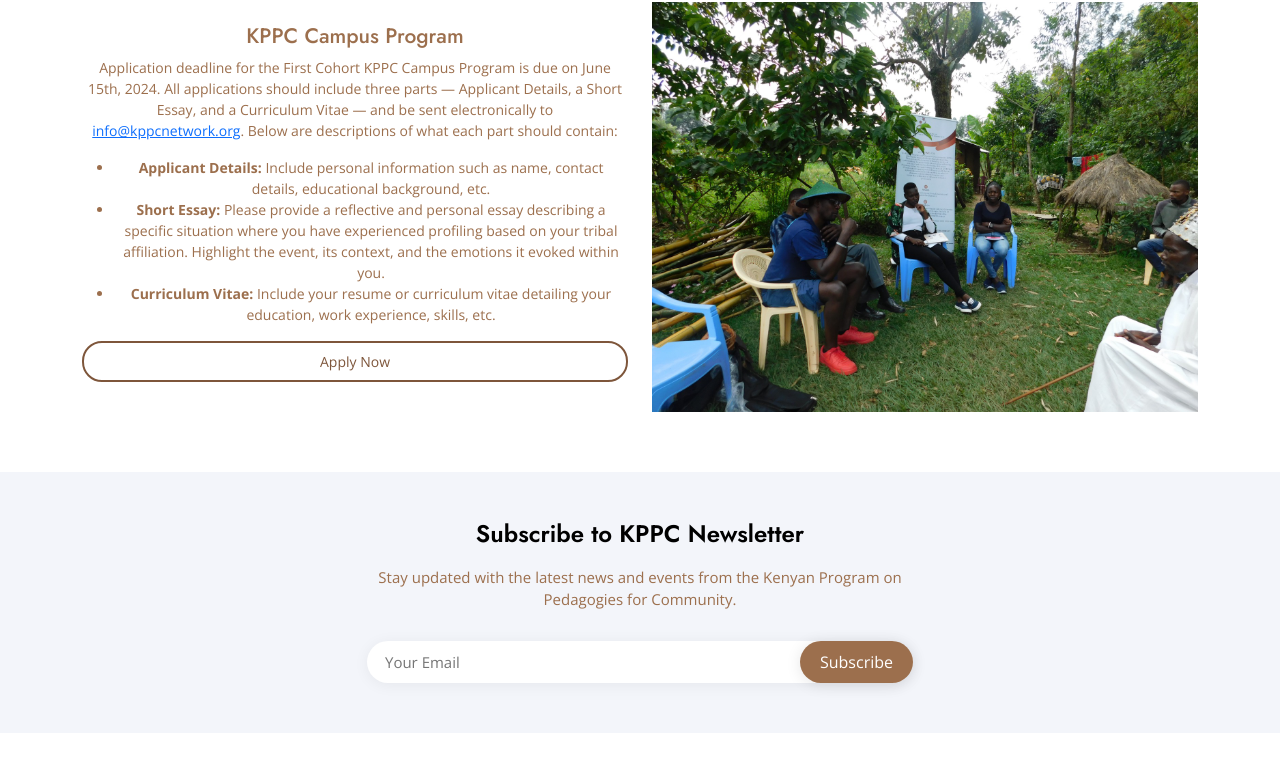
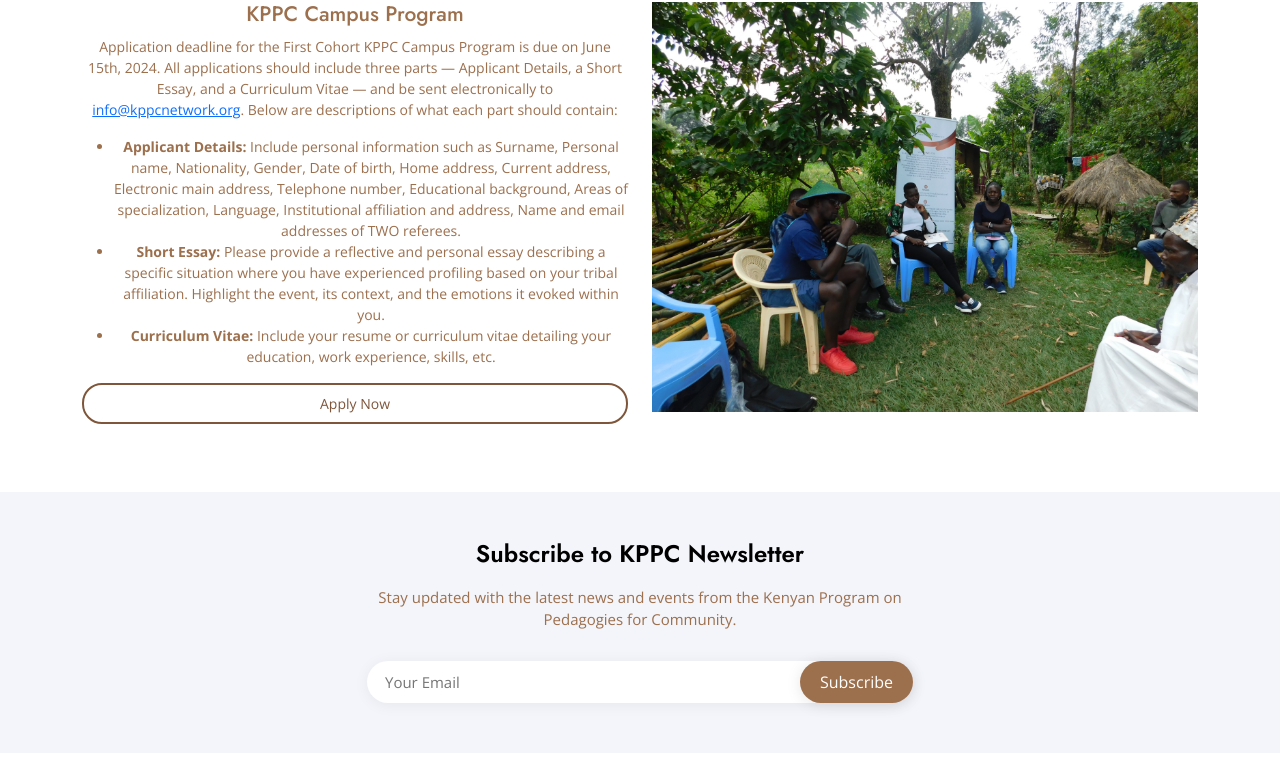
Before and after one commit to Damarice/deploy-660409bfba56309d14cca03b, a plain HTML site: page impact-showcase.html in a window 1280 px wide. Shown: the part 1328-2094 px from the top of the page. Drawn offline with nearby package versions, Linux system fonts and the light colour scheme.

Commit message:
new commit

```diff
--- a/impact-showcase.html
+++ b/impact-showcase.html
@@ -116,7 +116,7 @@
           <h1>KPPC Campus Program</h1>
           <p>Application deadline for the First Cohort KPPC Campus Program is due on June 15th, 2024. All applications should include three parts — Applicant Details, a Short Essay, and a Curriculum Vitae — and be sent electronically to <a href="mailto:info@kppcnetwork.org">info@kppcnetwork.org</a>. Below are descriptions of what each part should contain:</p>
           <ul>
-            <li><strong>Applicant Details:</strong> Include personal information such as name, contact details, educational background, etc.</li>
+            <li><strong>Applicant Details:</strong> Include personal information such as Surname, Personal name, Nationality, Gender, Date of birth, Home address, Current address, Electronic main address, Telephone number, Educational background, Areas of specialization, Language, Institutional affiliation and address, Name and email addresses of TWO referees.</li>
             <li><strong>Short Essay:</strong> Please provide a reflective and personal essay describing a specific situation where you have experienced profiling based on your tribal affiliation. Highlight the event, its context, and the emotions it evoked within you.</li>
             <li><strong>Curriculum Vitae:</strong> Include your resume or curriculum vitae detailing your education, work experience, skills, etc.</li>
           </ul>
```
